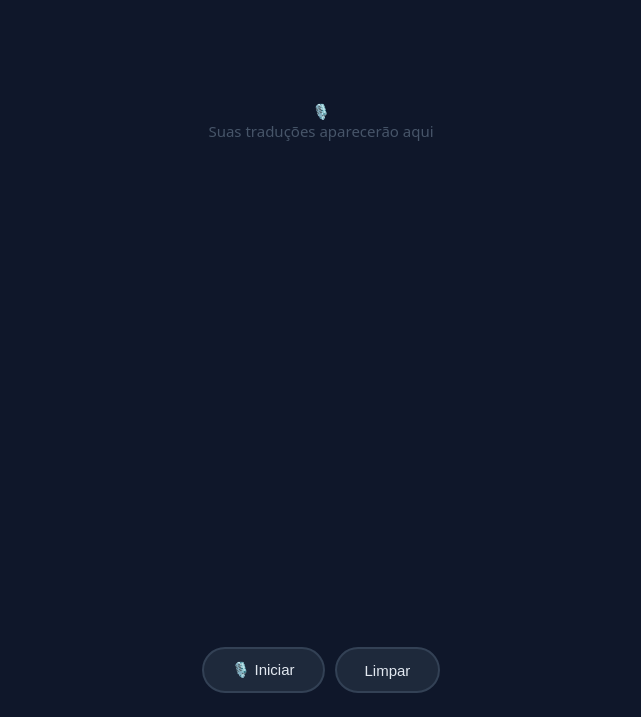
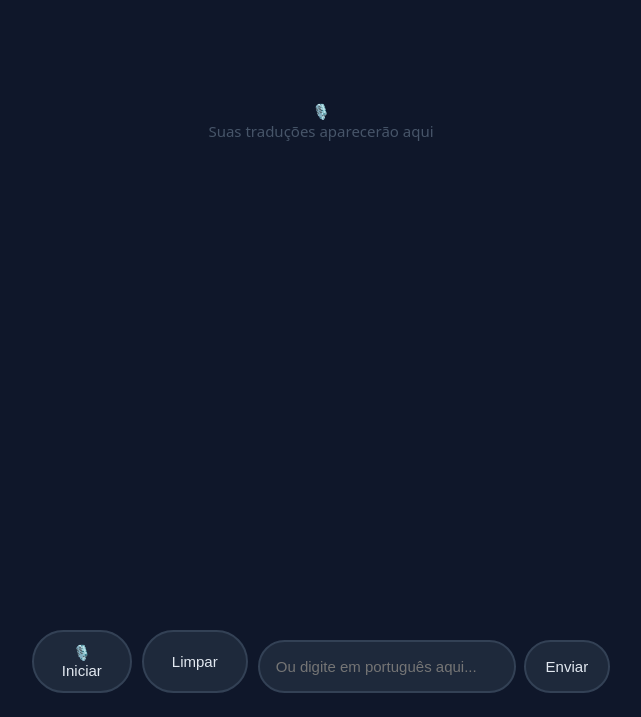
Before and after one commit to joaoluckemeier/translator, a website: page public/index.html in a window 1280 px wide. Shown: the part 83-800 px from the top of the page, without its empty margins (319-960 px from the left). Drawn offline with Linux system fonts and the light colour scheme.

Commit message:
Função escrever

```diff
--- a/public/index.html
+++ b/public/index.html
@@ -92,6 +92,33 @@
     }
 
     .partial { opacity: 0.4; }
+
+    .input-box {
+      display: flex;
+      gap: 8px;
+      width: 100%;
+      max-width: 560px;
+      margin-top: 10px;
+    }
+
+    .input-box input {
+      flex: 1;
+      padding: 12px 16px;
+      border-radius: 50px;
+      border: 2px solid #334155;
+      background: #1e293b;
+      color: #e2e8f0;
+      font-size: 15px;
+      outline: none;
+    }
+
+    .input-box input:focus {
+      border-color: #60a5fa;
+    }
+
+    .input-box button {
+      padding: 12px 20px;
+    }
   </style>
 </head>
 <body>
@@ -107,6 +134,15 @@
   <div class="controls">
     <button id="micBtn" onclick="toggleMic()">🎙️ Iniciar</button>
     <button onclick="clearHistory()">Limpar</button>
+
+    <div class="input-box">
+    <input
+      type="text"
+      id="textInput"
+      placeholder="Ou digite em português aqui..."
+      onkeydown="handleKey(event)"
+    />
+    <button onclick="sendText()">Enviar</button>
   </div>
 
   <script>
@@ -246,6 +282,21 @@
         </div>
       `;
     }
+
+    // ============ INPUT DE TEXTO ============
+    // Alternativa ao microfone: digita e envia.
+    // Útil quando tá em ambiente barulhento ou quer mais precisão.
+    function handleKey(e) {
+      if (e.key === 'Enter') sendText();
+    }
+
+    function sendText() {
+      const input = document.getElementById('textInput');
+      const text = input.value.trim();
+      if (!text) return;
+      translate(text);
+      input.value = '';
+    }
   </script>
 </body>
 </html>
```
